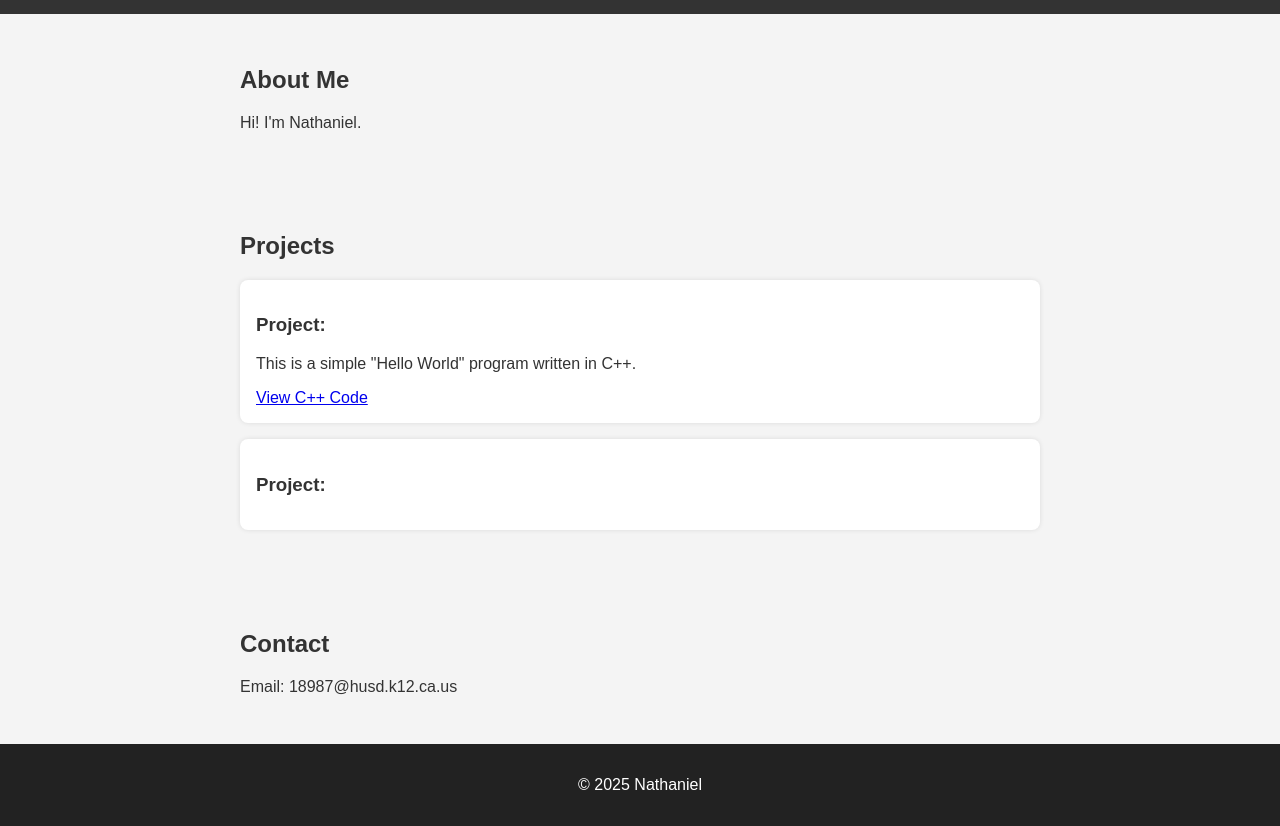
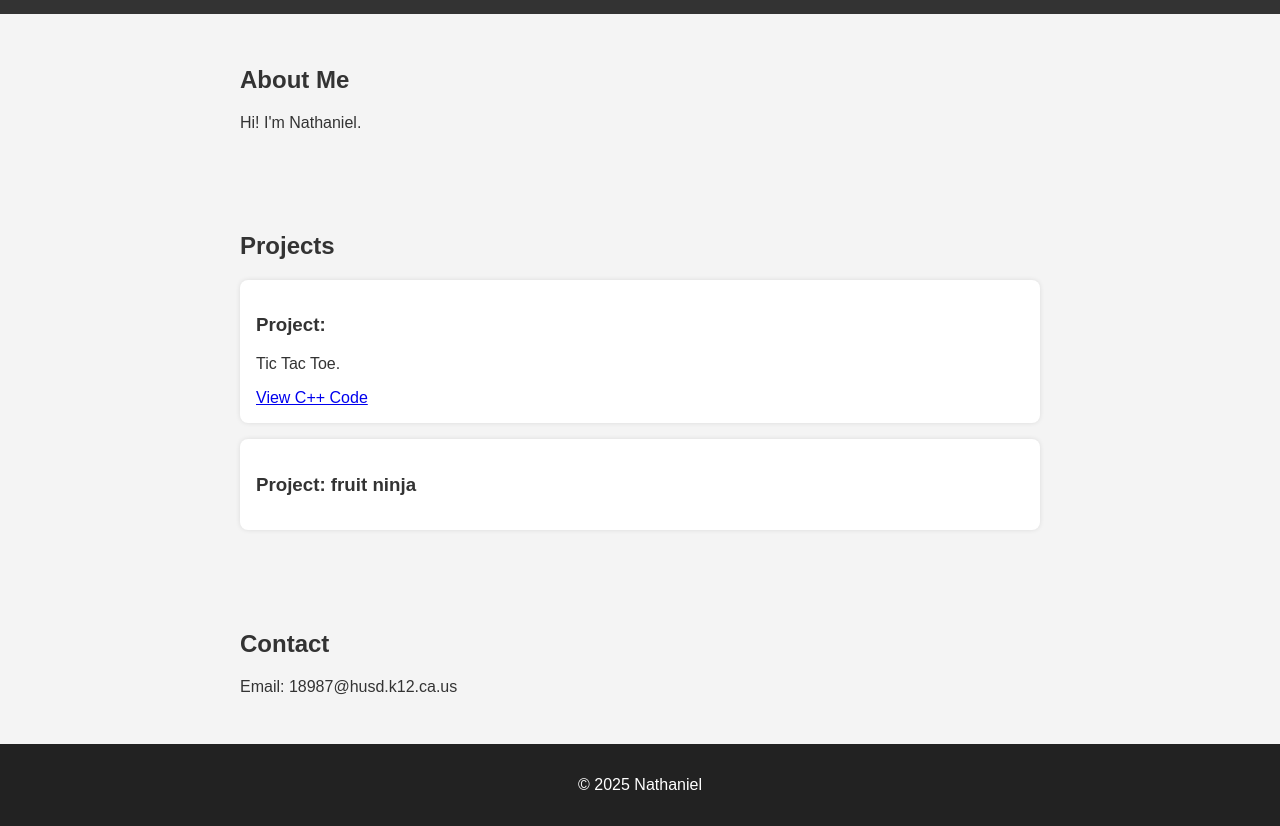
Before and after one commit to TansAlt/Final-Project-3, a plain HTML site: page index.html in a window 1280 px wide. Shown: the part 116-942 px from the top of the page. Drawn offline with Linux system fonts and the light colour scheme; a script that the page names is missing.

Commit message:
Update index.html

```diff
--- a/index.html
+++ b/index.html
@@ -25,11 +25,11 @@
     <h2>Projects</h2>
     <div class="project-card">
       <h3>Project: </h3>
-      <p>This is a simple "Hello World" program written in C++.</p>
+      <p>Tic Tac Toe.</p>
       <a href="projects/sample.cpp" target="_blank">View C++ Code</a>
     </div>
     <div class="project-card">
-      <h3>Project: </h3>
+      <h3>Project: fruit ninja </h3>
     </div>
   </section>
 
```
